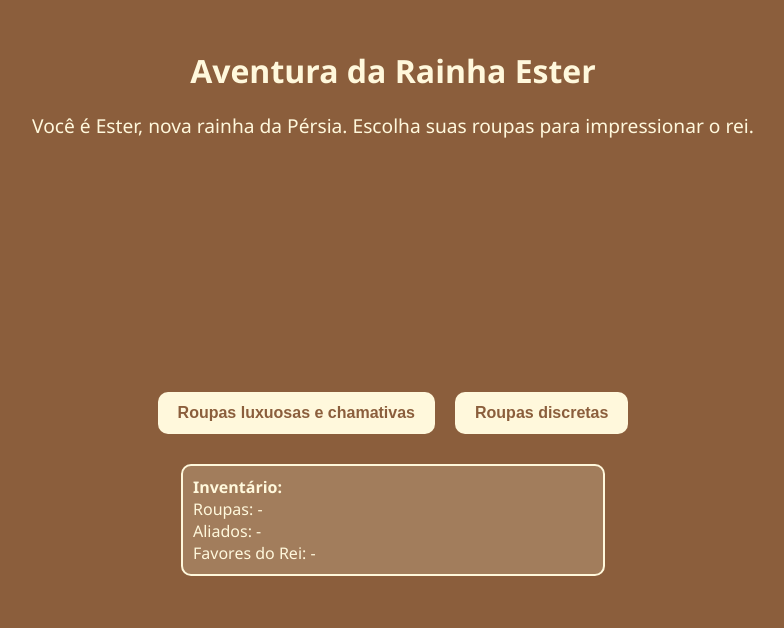
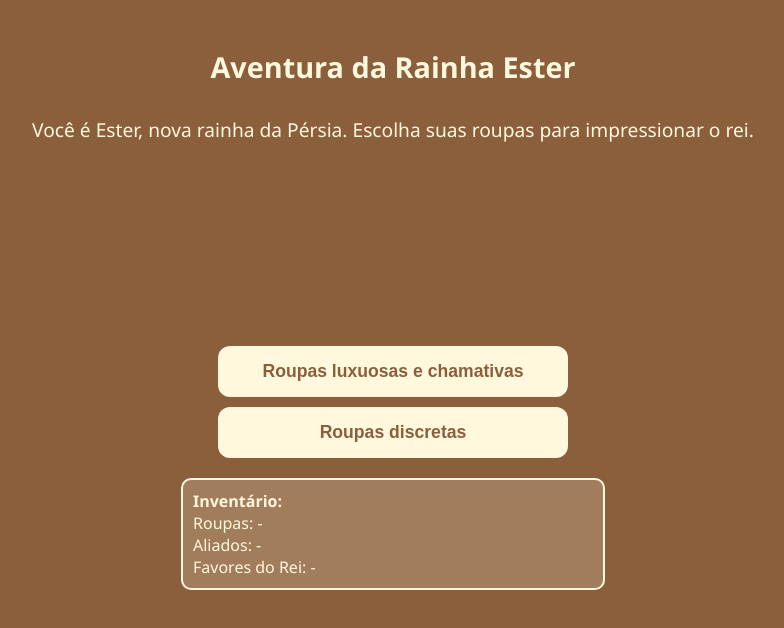
Before and after one commit to Tetelestai01/Rainha-Ester, a plain HTML site: page index.html in a window 1280 px wide. Shown: the whole page, without its empty margins (247-1031 px from the left). Drawn offline with Linux system fonts and the light colour scheme.

Commit message:
Update index.html

```diff
--- a/index.html
+++ b/index.html
@@ -3,7 +3,7 @@
 <head>
 <meta charset="UTF-8">
 <meta name="viewport" content="width=device-width, initial-scale=1.0">
-<title>Aventura da Rainha Ester</title>
+<title>Aventura da Rainha Ester - Mobile</title>
 <style>
   body {
     font-family: 'Segoe UI', sans-serif;
@@ -12,35 +12,51 @@
     text-align: center;
     padding: 20px;
   }
-  h1 { margin-bottom: 20px; }
+
+  h1 {
+    margin-bottom: 20px;
+    font-size: 1.8rem;
+  }
+
   #historia {
     font-size: 1.2rem;
-    min-height: 250px;
+    min-height: 200px;
     margin-bottom: 20px;
+    padding: 10px;
   }
+
   .botaoEscolha {
-    padding: 12px 20px;
-    margin: 10px;
-    font-size: 1rem;
-    border-radius: 10px;
+    display: block;
+    width: 90%;
+    max-width: 350px;
+    margin: 10px auto;
+    padding: 15px;
+    font-size: 1.1rem;
+    border-radius: 12px;
     border: none;
     cursor: pointer;
-    transition: transform 0.2s;
     background-color: #fff8dc;
     color: #8B5E3C;
     font-weight: bold;
+    transition: transform 0.2s;
   }
-  .botaoEscolha:hover { transform: scale(1.05); }
+
+  .botaoEscolha:hover {
+    transform: scale(1.05);
+  }
+
   #resetBtn {
     display: none;
+    padding: 15px 30px;
+    font-size: 1.1rem;
+    border-radius: 12px;
+    border: none;
+    cursor: pointer;
     background-color: #d2691e;
     color: #fff8dc;
-    padding: 12px 20px;
-    border: none;
-    border-radius: 10px;
-    cursor: pointer;
     margin-top: 15px;
   }
+
   #inventario {
     margin-top: 20px;
     font-size: 1rem;
@@ -58,6 +74,7 @@
 <body>
 
 <h1>Aventura da Rainha Ester</h1>
+
 <div id="historia"></div>
 <div id="botoes"></div>
 <button id="resetBtn" onclick="iniciarJogo()">Reiniciar</button>
@@ -67,7 +84,7 @@
 let etapa = 0;
 let inventario = { roupas: null, aliados: [], favores: [] };
 
-// Atualiza inventário na tela
+// Atualiza inventário
 function atualizarInventario() {
   const invDiv = document.getElementById('inventario');
   invDiv.innerHTML = `<strong>Inventário:</strong><br>
@@ -76,13 +93,13 @@ function atualizarInventario() {
     Favores do Rei: ${inventario.favores.length > 0 ? inventario.favores.join(', ') : '-'}`;
 }
 
-// Todas as etapas do jogo
+// Tramas do jogo
 const historias = [
   {
     texto: "Você é Ester, nova rainha da Pérsia. Escolha suas roupas para impressionar o rei.",
     escolhas: [
-      { texto: "Roupas luxuosas e chamativas", proxima: 1, acao: ()=> inventario.roupas = "Luxuosas" },
-      { texto: "Roupas discretas", proxima: 2, acao: ()=> inventario.roupas = "Discretas" }
+      { texto: "Roupas luxuosas e chamativas", proxima: 1, acao: ()=> inventario.roupas="Luxuosas" },
+      { texto: "Roupas discretas", proxima: 2, acao: ()=> inventario.roupas="Discretas" }
     ]
   },
   {
@@ -119,7 +136,7 @@ const historias = [
   { texto: "O plano sutil falhou. Hamã continua conspirando. Game Over!", escolhas: [], gameover: true }
 ];
 
-// Inicia o jogo
+// Inicializa jogo
 function iniciarJogo() {
   etapa = 0;
   inventario = { roupas: null, aliados: [], favores: [] };
@@ -127,7 +144,7 @@ function iniciarJogo() {
   mostrarEtapa();
 }
 
-// Mostra etapa atual e botões de escolha
+// Mostra etapa e cria botões
 function mostrarEtapa() {
   const historiaAtual = historias[etapa];
   document.getElementById('historia').textContent = historiaAtual.texto;
@@ -135,13 +152,13 @@ function mostrarEtapa() {
   const botoesDiv = document.getElementById('botoes');
   botoesDiv.innerHTML = '';
 
-  if(historiaAtual.escolhas.length > 0) {
+  if (historiaAtual.escolhas.length > 0) {
     historiaAtual.escolhas.forEach(escolha => {
       const botao = document.createElement('button');
       botao.textContent = escolha.texto;
       botao.className = 'botaoEscolha';
       botao.onclick = () => {
-        if(escolha.acao) escolha.acao();
+        if (escolha.acao) escolha.acao();
         etapa = escolha.proxima;
         mostrarEtapa();
       };
@@ -151,12 +168,12 @@ function mostrarEtapa() {
 
   atualizarInventario();
 
-  if(historiaAtual.gameover || historiaAtual.vitoria) {
+  if (historiaAtual.gameover || historiaAtual.vitoria) {
     document.getElementById('resetBtn').style.display = 'inline-block';
   }
 }
 
-// Inicializa o jogo
+// Inicializa jogo
 iniciarJogo();
 </script>
 
```
